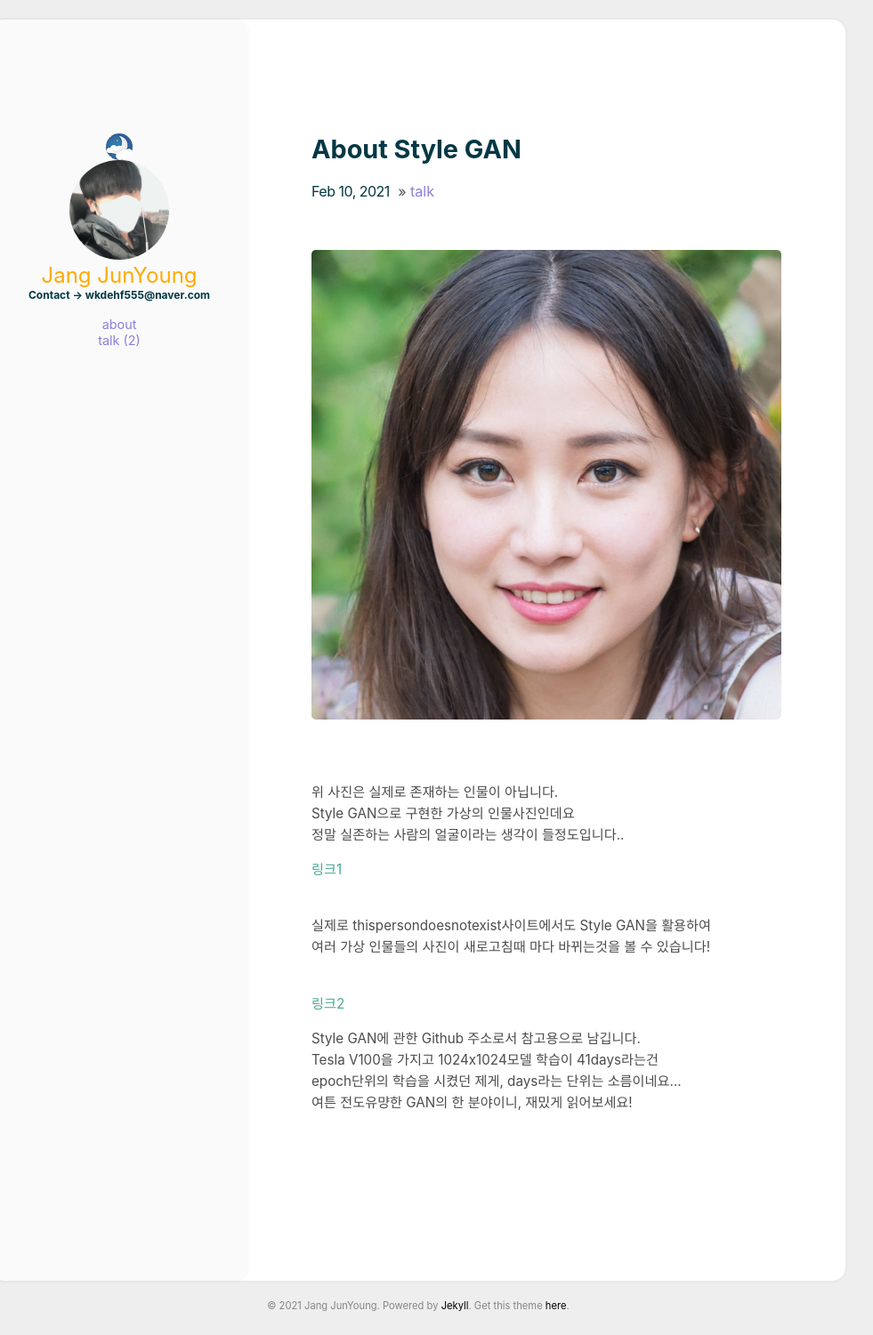
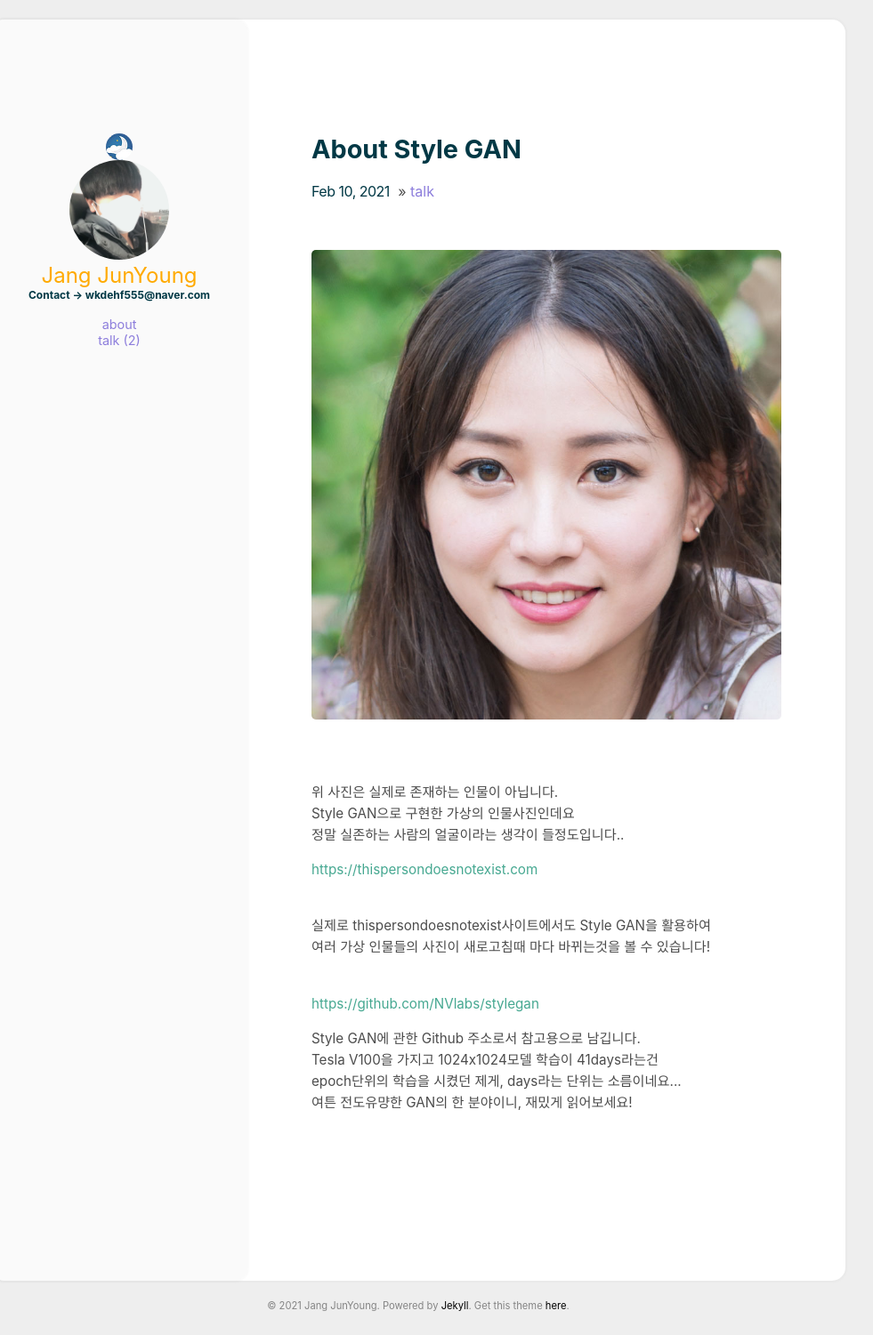
Before and after one commit to junyoung9696/junyoung9696.github.io, a Jekyll site: the page built from _posts/2021-02-10-t2.md, in a window 1280 px wide. Shown: the whole page at 89% size, without its empty margins (170-1151 px from the left). Built offline with Jekyll 4.4.1, drawn with Linux system fonts in a browser that asks for light colours.

Commit message:
Theme changed

```diff
--- a/_posts/2021-02-10-t1.md
+++ b/_posts/2021-02-10-t2.md
@@ -16,7 +16,7 @@ Style GAN으로 구현한 가상의 인물사진인데요
 <br>
 <p>
 
-<a href="https://thispersondoesnotexist.com">링크1</a>
+<a href="https://thispersondoesnotexist.com">https://thispersondoesnotexist.com</a>
 
 <p>
 <br>
@@ -26,7 +26,7 @@ Style GAN으로 구현한 가상의 인물사진인데요
 <br>
 <br>
 <p>
-<a href="https://github.com/NVlabs/stylegan">링크2</a>
+<a href="https://github.com/NVlabs/stylegan">https://github.com/NVlabs/stylegan</a>
 <br>
 <p>
 Style GAN에 관한 Github 주소로서 참고용으로 남깁니다.
```
